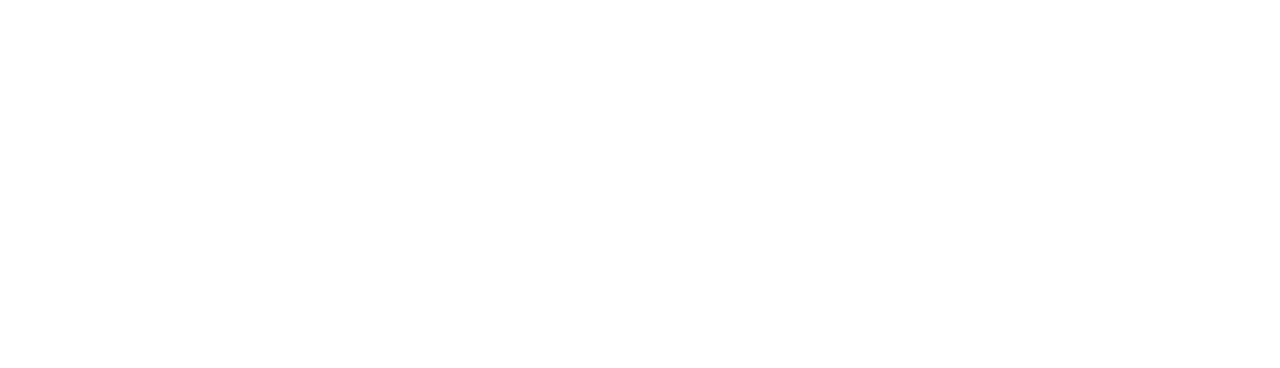
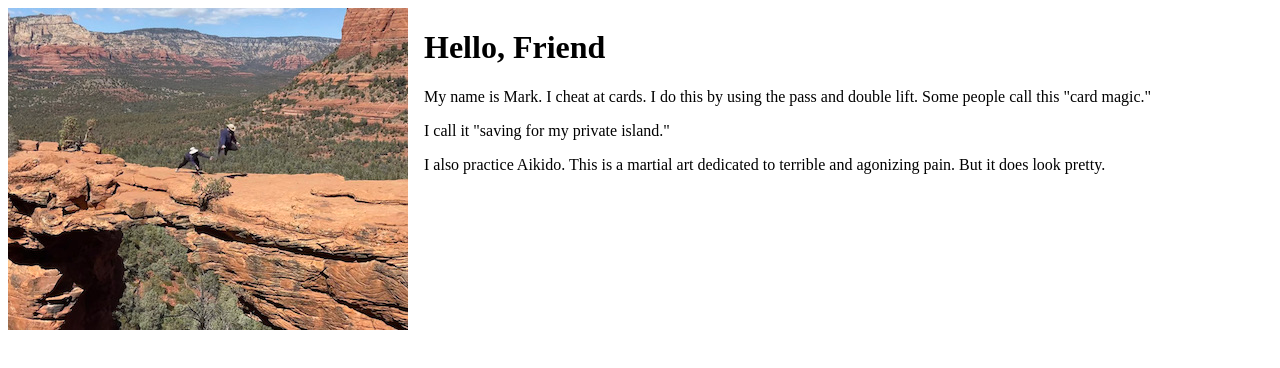
Before and after one commit to marknair/about-mark-nair, a plain HTML site: page index.html in a window 1280 px wide. Drawn offline with Linux system fonts and the light colour scheme.

Commit message:
Added some info about me.

```diff
--- a/index.html
+++ b/index.html
@@ -1,11 +1,25 @@
 <!DOCTYPE html>
 <html lang="en">
 <head>
-    <meta charset="UTF-8">
+    <meta charset="utf-8">
     <title>About Me</title>
-    <link rel = "stylesheet" href = "./style.css">
+    <link href="style.css" rel="stylesheet" type="text/css" />
 </head>
+
 <body>
+<div class = "shoebox">
+    <div class = "shoebox_picture">
+        <img src="images/rockfloat.jpeg" height="322" width="400" alt="The floating jumper">
+    </div>
+
+    <!-- All my glorious writing goes here -->
+    <div class="shoebox_writing">
+        <h1>Hello, Friend</h1>
+        <p> My name is Mark. I cheat at cards. I do this by using the pass and double lift. Some people call this "card magic." </p>
+        <p> I call it "saving for my private island." </p>
+        <p> I also practice Aikido. This is a martial art dedicated to terrible and agonizing pain. But it does look pretty. </p>
+    </div>
+</div>
 
 </body>
 </html>
--- a/style.css
+++ b/style.css
@@ -0,0 +1,13 @@
+.shoebox {
+    align-items: start;
+    display: flex;
+}
+
+.shoebox_picture {
+    margin-right: 16px;
+    width: 400px;
+}
+
+.shoebox_writing {
+    flex: 1;
+}
```
Also changed, not shown: images/rockfloat.jpeg (added), images/rockfloat.jpg (deleted).
